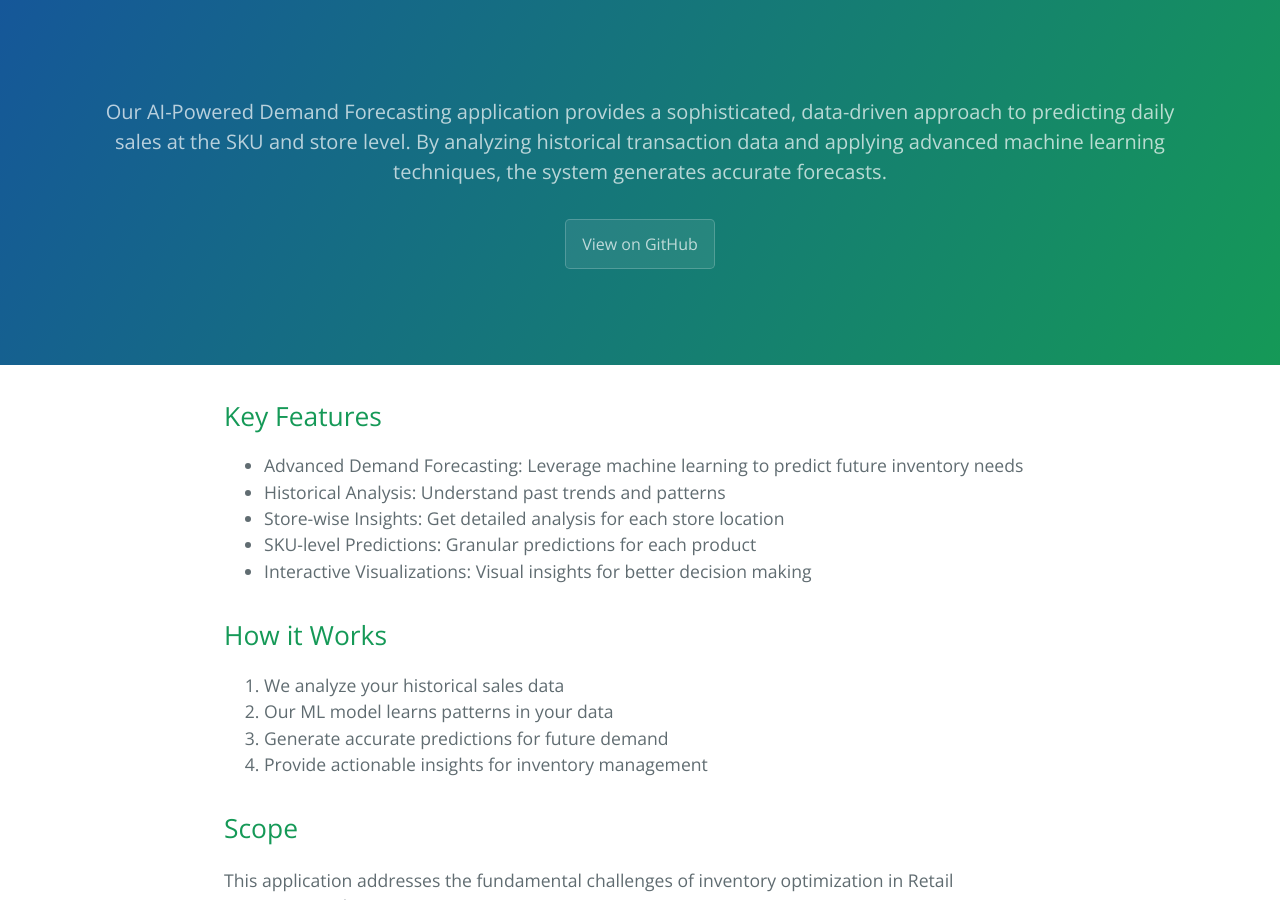
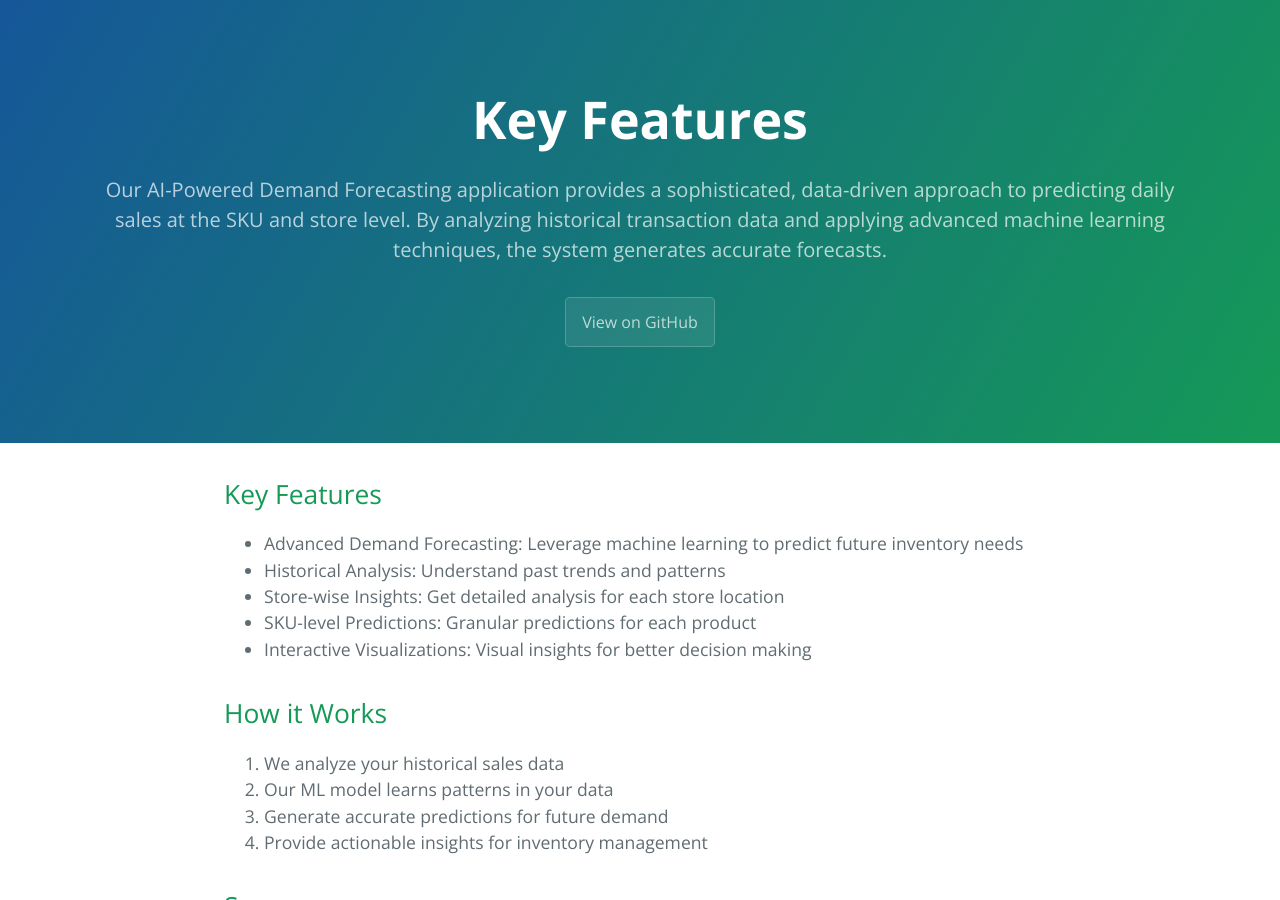
Before and after one commit to MastekRZ/demand_forecasting_app, a Jekyll site: the page built from index.md, in a window 1280 px wide and 900 px high. Built offline with Jekyll 4.4.1, drawn with Linux system fonts in a browser that asks for light colours; our own code applies the rules of GitHub Pages for plain Markdown files.

Commit message:
Update default.html
Added page.title to the code

```diff
--- a/_layouts/default.html
+++ b/_layouts/default.html
@@ -16,7 +16,7 @@
     <a id="skip-to-content" href="#content">Skip to the content.</a>
 
     <header class="page-header" role="banner">
-      <h1 class="project-name">{{ default: site.title}}</h1>
+      <h1 class="project-name">{{ page.title | default: site.title}}</h1>
       <h2 class="project-tagline">{{ page.description | default: site.description | default: site.github.project_tagline }}</h2>
       {% if site.github.is_project_page %}
         <a href="{{ site.github.repository_url }}" class="btn">View on GitHub</a>
```
